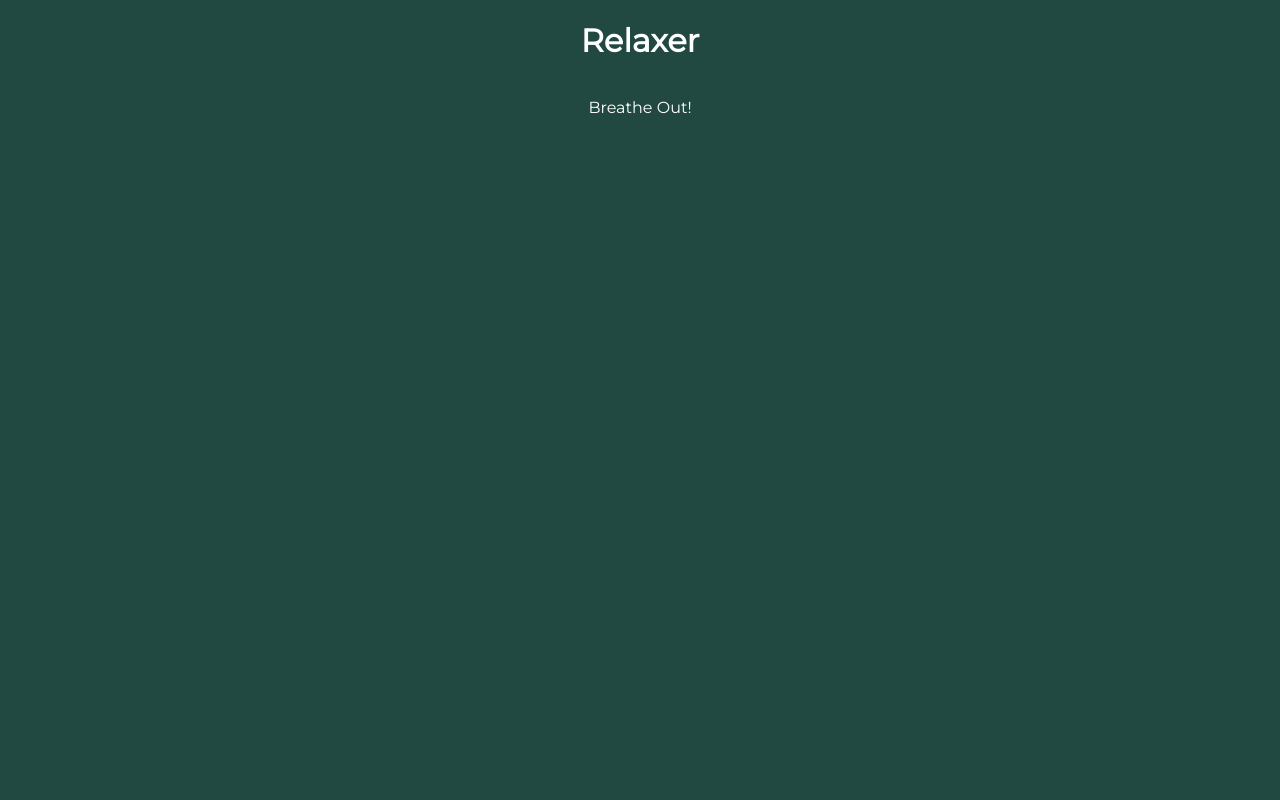
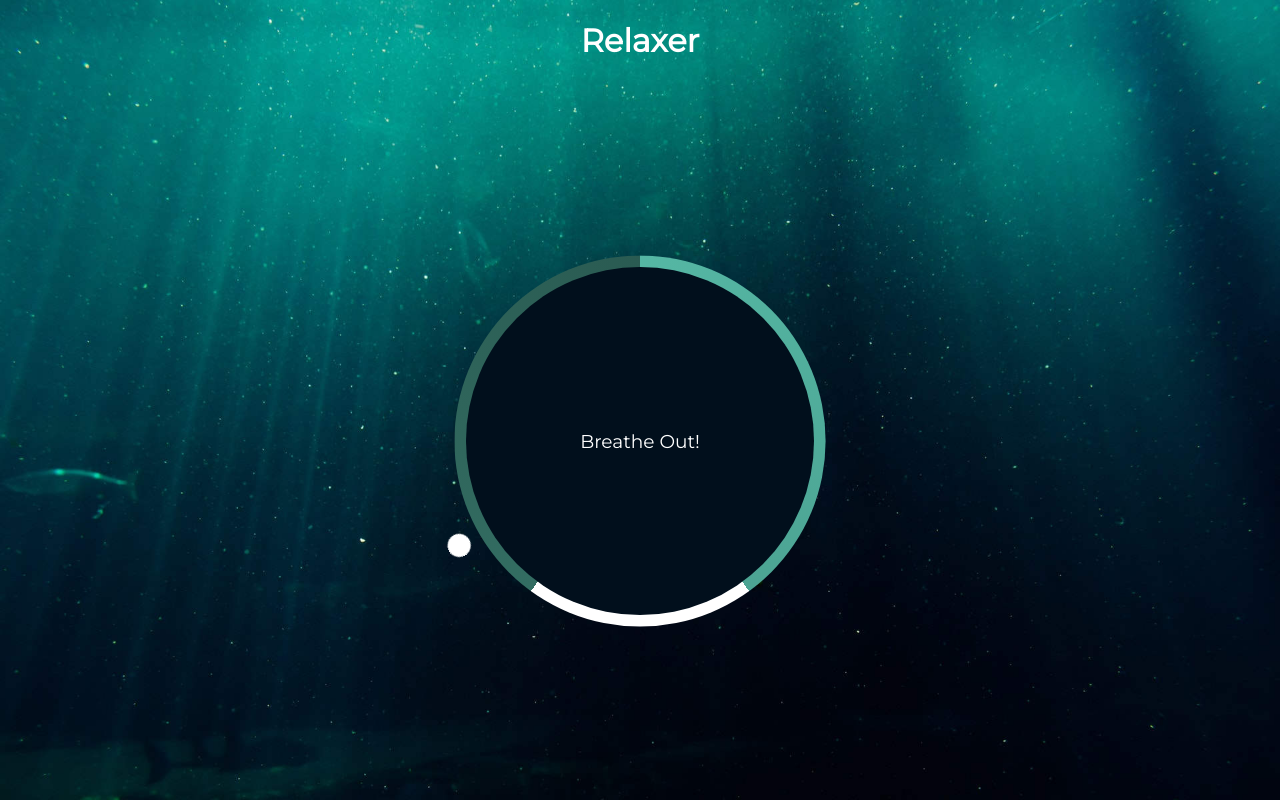
Before and after one commit to Edwardleung1/relaxer-app, a plain HTML site: page index.html in a window 1280 px wide. Drawn offline with Linux system fonts and the light colour scheme.

Commit message:
finished breathe app

```diff
--- a/index.html
+++ b/index.html
@@ -1,28 +1,27 @@
 <!DOCTYPE html>
 <html lang="en">
-
   <head>
-    <meta charset="UTF-8">
-    <meta name="viewport" content="width=device-width, initial-scale=1.0">
-    <link rel="stylesheet" href="style.css">
+    <meta charset="UTF-8" />
+    <meta name="viewport" content="width=device-width, initial-scale=1.0" />
+    <meta http-equiv="X-UA-Compatible" content="ie=edge" />
+    <link rel="stylesheet" href="style.css" />
     <title>Relaxer</title>
   </head>
-
   <body>
     <h1>Relaxer</h1>
 
-    <div class="container"></div>
+    <div class="container" id="container">
       <div class="circle"></div>
 
       <p id="text"></p>
 
       <div class="pointer-container">
-        <div class="pointer"></div>
+        <span class="pointer"></span>
       </div>
 
       <div class="gradient-circle"></div>
     </div>
+
     <script src="script.js"></script>
   </body>
-
 </html>
--- a/script.js
+++ b/script.js
@@ -1,26 +1,24 @@
-const container = document.querySelector('.container')
-const text = document.querySelector('#text')
+const container = document.getElementById('container');
+const text = document.getElementById('text');
 
+const totalTime = 7500;
+const breatheTime = (totalTime / 5) * 2;
+const holdTime = totalTime / 5;
 
+breathAnimation();
 
-const totalTime = 7500 // 7 seconds
-const breatheTime = (totalTime / 5) * 2 // this gives me 3 seconds
-const holdTime = totalTime / 5 // 1.5 seconds
+function breathAnimation() {
+  text.innerText = 'Breathe In!';
+  container.className = 'container grow';
 
-breatheAnimation()
-
-function breatheAnimation() {
-    text.innerHTML = 'Breath in!'
-    container.className = 'container grow'
+  setTimeout(() => {
+    text.innerText = 'Hold';
 
     setTimeout(() => {
-        text.innerText = 'Hold'
-
-        setTimeout(() => {
-            text.innerText = 'Breathe Out!'
-            container.className = 'container shrink'
-        }, holdTime)
-    }, breatheTime)
+      text.innerText = 'Breathe Out!';
+      container.className = 'container shrink';
+    }, holdTime);
+  }, breatheTime);
 }
 
-setInterval(breatheAnimation, totalTime)
+setInterval(breathAnimation, totalTime);
--- a/style.css
+++ b/style.css
@@ -15,3 +15,99 @@ body {
   align-items: center;
   margin: 0;
 }
+
+.container {
+  display: flex;
+  align-items: center;
+  justify-content: center;
+  margin: auto;
+  height: 300px;
+  width: 300px;
+  position: relative;
+  transform: scale(1);
+}
+
+.circle {
+  background-color: #010f1c;
+  height: 100%;
+  width: 100%;
+  border-radius: 50%;
+  position: absolute;
+  top: 0;
+  left: 0;
+  z-index: -1;
+}
+
+.gradient-circle {
+  background: conic-gradient(
+    #55b7a4 0%,
+    #4ca493 40%,
+    #fff 40%,
+    #fff 60%,
+    #336d62 60%,
+    #2a5b52 100%
+  );
+  height: 320px;
+  width: 320px;
+  z-index: -2;
+  border-radius: 50%;
+  position: absolute;
+  top: -10px;
+  left: -10px;
+}
+
+.pointer {
+  background-color: #fff;
+  border-radius: 50%;
+  height: 20px;
+  width: 20px;
+  display: block;
+}
+
+.pointer-container {
+  position: absolute;
+  top: -40px;
+  left: 140px;
+  width: 20px;
+  height: 190px;
+  animation: rotate 7.5s linear forwards infinite;
+  transform-origin: bottom center;
+}
+
+@keyframes rotate {
+  from {
+    transform: rotate(0deg);
+  }
+
+  to {
+    transform: rotate(360deg);
+  }
+}
+
+.container.grow {
+  animation: grow 3s linear forwards;
+}
+
+@keyframes grow {
+  from {
+    transform: scale(1);
+  }
+
+  to {
+    transform: scale(1.2);
+  }
+}
+
+.container.shrink {
+  animation: shrink 3s linear forwards;
+}
+
+@keyframes shrink {
+  from {
+    transform: scale(1.2);
+  }
+
+  to {
+    transform: scale(1);
+  }
+}
```
Also changed, not shown: img/bg.jpg (added). Lines whose indentation alone changed are shown as unchanged.
